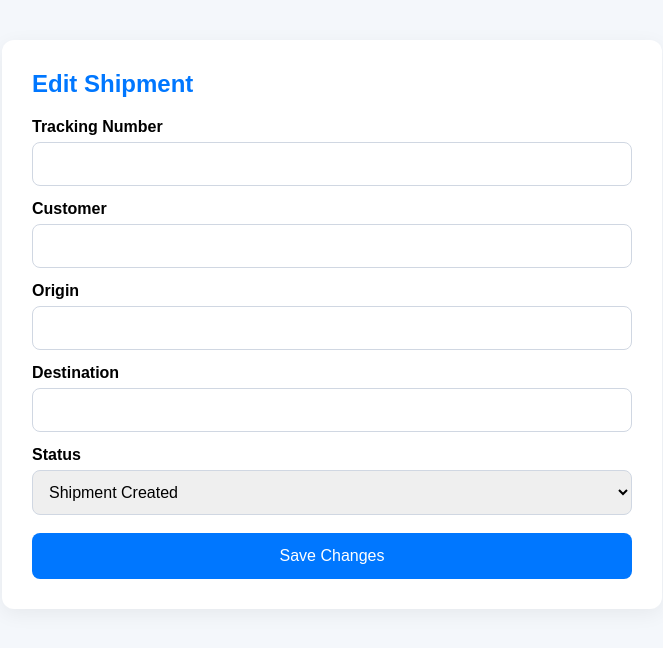
After one commit to speechless001/novatrack-courier, a Flask app: template templates/edit_shipment.html in a window 1280 px wide. The commit adds this page. Shown: the top 648 px of the page, without its empty margins (308-971 px from the left). Run offline with Flask 3, Linux system fonts and the light colour scheme; the template is opened without the code that fills it, so the values that code supplies are empty; some libraries are stand-ins or nearby versions.

Commit message:
add edit shipment feature

```diff
--- a/main.py
+++ b/main.py
@@ -356,6 +356,56 @@ def view_shipment(tracking_number):
         package=package,
         history=history
     )
+@app.route("/edit-shipment/<tracking_number>")
+def edit_shipment_page(tracking_number):
+    if not session.get("admin_logged_in"):
+        return redirect(url_for("login_page"))
+
+    conn = get_db_connection()
+    cur = conn.cursor()
+
+    cur.execute(
+        "SELECT * FROM packages WHERE tracking_number = %s",
+        (tracking_number,)
+    )
+    package = cur.fetchone()
+
+    cur.close()
+    conn.close()
+
+    if not package:
+        return "Shipment not found", 404
+
+    return render_template("edit_shipment.html", package=package)
+
+
+@app.route("/edit-shipment/<tracking_number>", methods=["POST"])
+def edit_shipment(tracking_number):
+    if not session.get("admin_logged_in"):
+        return redirect(url_for("login_page"))
+
+    customer = request.form["customer"].strip()
+    origin = request.form["origin"].strip()
+    destination = request.form["destination"].strip()
+    status = request.form["status"].strip()
+
+    conn = get_db_connection()
+    cur = conn.cursor()
+
+    cur.execute(
+        """
+        UPDATE packages
+        SET customer = %s, origin = %s, destination = %s, status = %s
+        WHERE tracking_number = %s
+        """,
+        (customer, origin, destination, status, tracking_number)
+    )
+
+    conn.commit()
+    cur.close()
+    conn.close()
+
+    return redirect(url_for("dashboard"))
 
 
 create_tables()
--- /dev/null
+++ b/templates/edit_shipment.html
@@ -0,0 +1,91 @@
+<!DOCTYPE html>
+<html>
+<head>
+    <meta name="viewport" content="width=device-width, initial-scale=1.0">
+    <title>Edit Shipment - NovaTrack</title>
+    <style>
+        body {
+            font-family: Arial, sans-serif;
+            background: #f4f7fb;
+            margin: 0;
+            padding: 40px 20px;
+        }
+
+        .card {
+            background: white;
+            max-width: 600px;
+            margin: auto;
+            padding: 30px;
+            border-radius: 12px;
+            box-shadow: 0 5px 20px rgba(0,0,0,0.06);
+        }
+
+        h2 {
+            color: #0077ff;
+            margin-top: 0;
+        }
+
+        label {
+            display: block;
+            margin: 14px 0 6px;
+            font-weight: bold;
+        }
+
+        input, select {
+            width: 100%;
+            padding: 12px;
+            border: 1px solid #d0d7e2;
+            border-radius: 8px;
+            font-size: 16px;
+            box-sizing: border-box;
+        }
+
+        button {
+            margin-top: 18px;
+            width: 100%;
+            padding: 14px;
+            background: #0077ff;
+            color: white;
+            border: none;
+            border-radius: 8px;
+            font-size: 16px;
+            cursor: pointer;
+        }
+
+        button:hover {
+            background: #005ed6;
+        }
+    </style>
+</head>
+<body>
+    <div class="card">
+        <h2>Edit Shipment</h2>
+
+        <form method="POST">
+            <label>Tracking Number</label>
+            <input type="text" value="{{ package.tracking_number }}" readonly>
+
+            <label for="customer">Customer</label>
+            <input type="text" name="customer" id="customer" value="{{ package.customer }}" required>
+
+            <label for="origin">Origin</label>
+            <input type="text" name="origin" id="origin" value="{{ package.origin }}" required>
+
+            <label for="destination">Destination</label>
+            <input type="text" name="destination" id="destination" value="{{ package.destination }}" required>
+
+            <label for="status">Status</label>
+            <select name="status" id="status" required>
+                <option value="Shipment Created" {% if package.status == "Shipment Created" %}selected{% endif %}>Shipment Created</option>
+                <option value="In Transit" {% if package.status == "In Transit" %}selected{% endif %}>In Transit</option>
+                <option value="Out for Delivery" {% if package.status == "Out for Delivery" %}selected{% endif %}>Out for Delivery</option>
+                <option value="Delivered" {% if package.status == "Delivered" %}selected{% endif %}>Delivered</option>
+                <option value="Delayed" {% if package.status == "Delayed" %}selected{% endif %}>Delayed</option>
+                <option value="Arrived at Facility" {% if package.status == "Arrived at Facility" %}selected{% endif %}>Arrived at Facility</option>
+            </select>
+
+            <button type="submit">Save Changes</button>
+        </form>
+    </div>
+</body>
+</html>
```
Also changed, not shown: templates/dashboard.html (+10 -0 lines).
